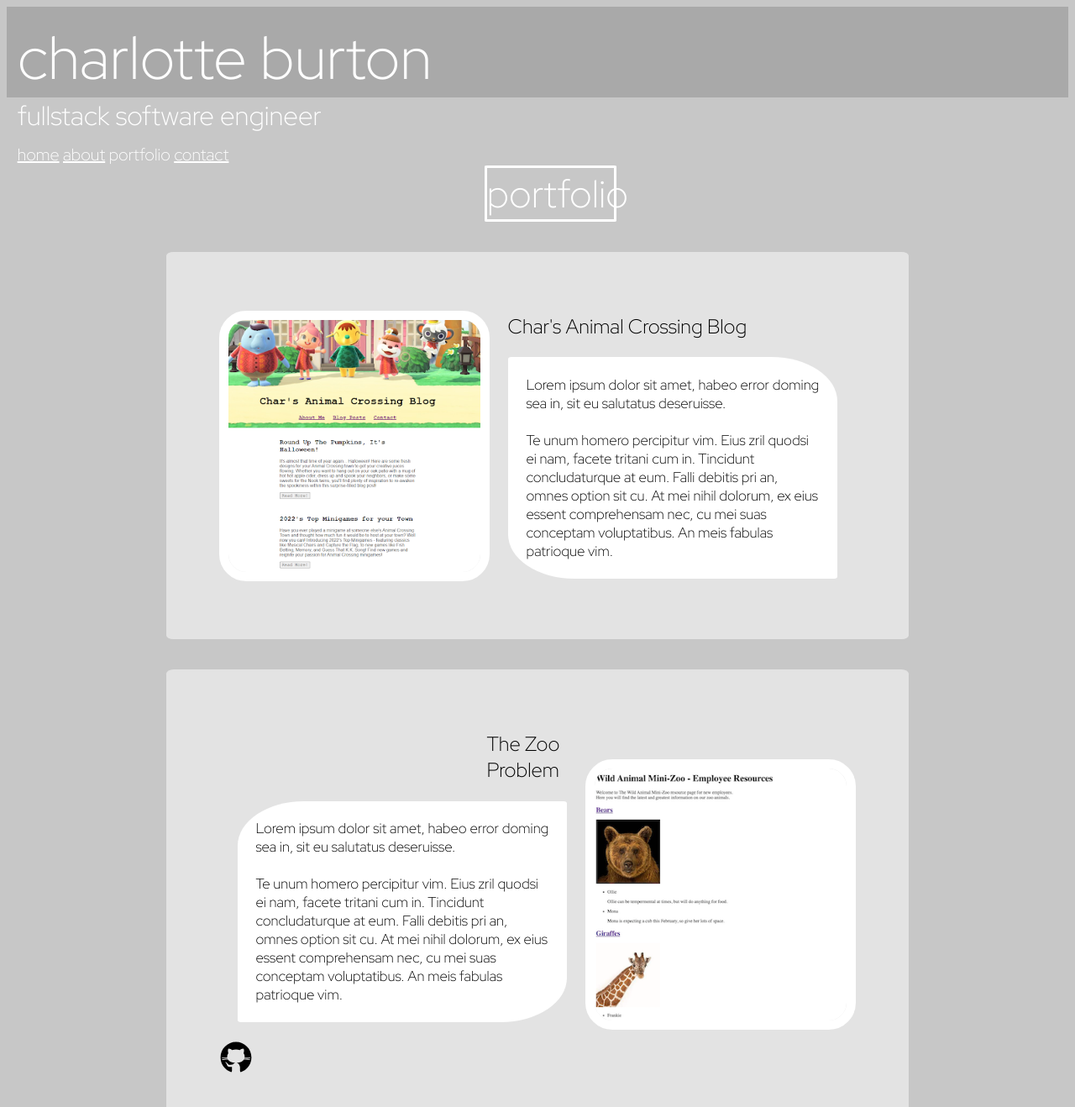
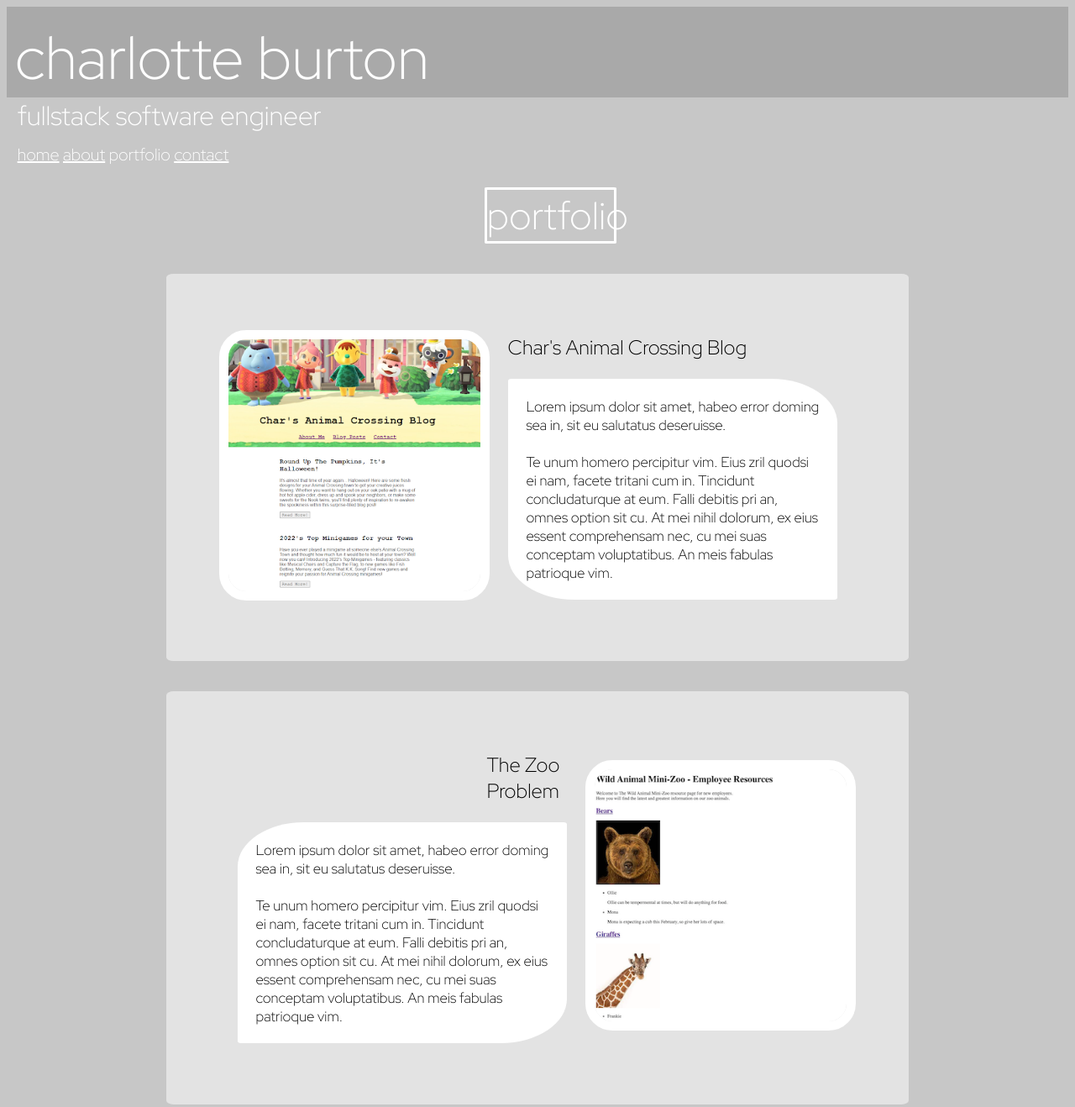
Before and after one commit to charburton18/personal-site-2, a plain HTML site: page portfolio.html in a window 1280 px wide. Shown: the top 1318 px of the page at 84% size. Drawn offline with Linux system fonts and the light colour scheme.

Commit message:
Commented out svg's - will style later. Added hover effect and image links.

```diff
--- a/portfolio.html
+++ b/portfolio.html
@@ -33,9 +33,11 @@
       <section class="boxOf3sections">
         <!--.sectionA is a centered rectangle that contains an image on the LEFT and text on the RIGHT-->
         <section class="sectionA">
-          <img src="./personal-website-2-images/chars-animal-crossing-blog-square-373px.png"
+          <a href ="https://github.com/charburton18/chars-animal-crossing-blog" target="_blank">
+            <img class="portfoliopic" src="./personal-website-2-images/chars-animal-crossing-blog-square-373px.png"
             alt="A screenshot of a webpage with Animal Crossing Characters and articles of text below them."
             />
+          </a>
           <section class="sectionAtitleandtext">
             <h2 class="subtitleA">Char's Animal Crossing Blog</h2>
               <p class="sectionAtext">Lorem ipsum dolor sit amet, habeo error doming sea in,
@@ -47,7 +49,6 @@
                 At mei nihil dolorum, ex eius essent comprehensam nec, cu mei suas conceptam
                 voluptatibus. An meis fabulas patrioque vim.
               </p>
-              </svg>
           </section>
         </section>
 
@@ -55,9 +56,11 @@
 
         <!--.sectionB is a centered rectangle that contains an image on the RIGHT and text on the LEFT-->
         <section class="sectionB">
-          <img src="./personal-website-2-images/the-zoo-problem-square-373px.png"
+          <a href ="https://github.com/charburton18/block-05-the-zoo-problem" target="_blank">
+            <img class="portfoliopic" src="./personal-website-2-images/the-zoo-problem-square-373px.png"
             alt="A screenshot of a webpage with various animals on it and some text."
             />
+          </a>
           <section class="sectionBtitleandtext">
             <h2 class="subtitleB">The Zoo Problem</h2>
               <p class="sectionBtext">Lorem ipsum dolor sit amet, habeo error doming sea in,
@@ -69,10 +72,6 @@
                 At mei nihil dolorum, ex eius essent comprehensam nec, cu mei suas conceptam
                 voluptatibus. An meis fabulas patrioque vim.
               </p>
-              <svg xmlns="http://www.w3.org/2000/svg" x="0px" y="0px" width="100" height="100" viewBox="0 0 50 50">
-                <path d="M17.791,46.836C18.502,46.53,19,45.823,19,45v-5.4c0-0.197,0.016-0.402,0.041-0.61C19.027,38.994,19.014,38.997,19,39 c0,0-3,0-3.6,0c-1.5,0-2.8-0.6-3.4-1.8c-0.7-1.3-1-3.5-2.8-4.7C8.9,32.3,9.1,32,9.7,32c0.6,0.1,1.9,0.9,2.7,2c0.9,1.1,1.8,2,3.4,2 c2.487,0,3.82-0.125,4.622-0.555C21.356,34.056,22.649,33,24,33v-0.025c-5.668-0.182-9.289-2.066-10.975-4.975 c-3.665,0.042-6.856,0.405-8.677,0.707c-0.058-0.327-0.108-0.656-0.151-0.987c1.797-0.296,4.843-0.647,8.345-0.714 c-0.112-0.276-0.209-0.559-0.291-0.849c-3.511-0.178-6.541-0.039-8.187,0.097c-0.02-0.332-0.047-0.663-0.051-0.999 c1.649-0.135,4.597-0.27,8.018-0.111c-0.079-0.5-0.13-1.011-0.13-1.543c0-1.7,0.6-3.5,1.7-5c-0.5-1.7-1.2-5.3,0.2-6.6 c2.7,0,4.6,1.3,5.5,2.1C21,13.4,22.9,13,25,13s4,0.4,5.6,1.1c0.9-0.8,2.8-2.1,5.5-2.1c1.5,1.4,0.7,5,0.2,6.6c1.1,1.5,1.7,3.2,1.6,5 c0,0.484-0.045,0.951-0.11,1.409c3.499-0.172,6.527-0.034,8.204,0.102c-0.002,0.337-0.033,0.666-0.051,0.999 c-1.671-0.138-4.775-0.28-8.359-0.089c-0.089,0.336-0.197,0.663-0.325,0.98c3.546,0.046,6.665,0.389,8.548,0.689 c-0.043,0.332-0.093,0.661-0.151,0.987c-1.912-0.306-5.171-0.664-8.879-0.682C35.112,30.873,31.557,32.75,26,32.969V33 c2.6,0,5,3.9,5,6.6V45c0,0.823,0.498,1.53,1.209,1.836C41.37,43.804,48,35.164,48,25C48,12.318,37.683,2,25,2S2,12.318,2,25 C2,35.164,8.63,43.804,17.791,46.836z">
-                </path>
-              </svg>
             </section>
         </section>
 
@@ -80,9 +79,11 @@
 
         <!--.sectionA is a centered rectangle that contains an image on the LEFT and text on the RIGHT-->
         <section class="sectionA">
-          <img src="./personal-website-2-images/sarahs-yoga-studio-square-373px.png"
+          <a href ="https://github.com/charburton18/sarahs-yoga-studio" target="_blank">
+            <img class="portfoliopic" src="./personal-website-2-images/sarahs-yoga-studio-square-373px.png"
             alt="A website with a light peach and mint colored mandala background with lots of text and an image of a woman."
             />
+          </a>
           <section class="sectionAtitleandtext">
             <h2 class="subtitleA">Sarah's Yoga Studio Website</h2>
             <p class="sectionAtext">Lorem ipsum dolor sit amet, habeo error doming sea in,
--- a/style.css
+++ b/style.css
@@ -16,7 +16,7 @@ h1 {
   background-color: darkgrey;
   color: white;
   margin: 0;
-  padding: 1% 1% 0 1%;
+  padding: 1% 1% 0 .75%;
 }
 
 #jobtitle {
@@ -28,7 +28,7 @@ h1 {
 
 nav {
   color: white;
-  padding: 1% 0 0 1%;
+  padding: 1% 0 2% 1%;
   font-size: 20px;
 }
 
@@ -40,6 +40,11 @@ img {
   width: 300px;
   border-radius: 10%;
   border: solid white 3mm;
+}
+
+a:hover {
+  font-size: x-large;
+  transition-duration: .5s;
 }
 
 #backtotop {
@@ -71,6 +76,19 @@ img {
   flex-direction: column;
 }
 
+/* Will add this back in to make clickable icons for homepage socials.
+svg {
+  width: 40px;
+  height: 40px;
+}
+
+svg:hover {
+  width: 50px;
+  height: 50px;
+  transition-duration: .5s;
+}
+*/
+
 #bio1, #bio2 {
   background-color: white;
   margin: 10% 5% 5% 5%;
@@ -101,9 +119,9 @@ img {
 
 }
 
-svg {
-  width: 40px;
-  height: 40px;
+.portfoliopic:hover {
+  opacity: 50%;
+  transition-duration: .5s;
 }
 
 .sectionA {
```
Also changed, not shown: index.html (+7 -0 lines). Lines whose indentation alone changed are shown as unchanged.
